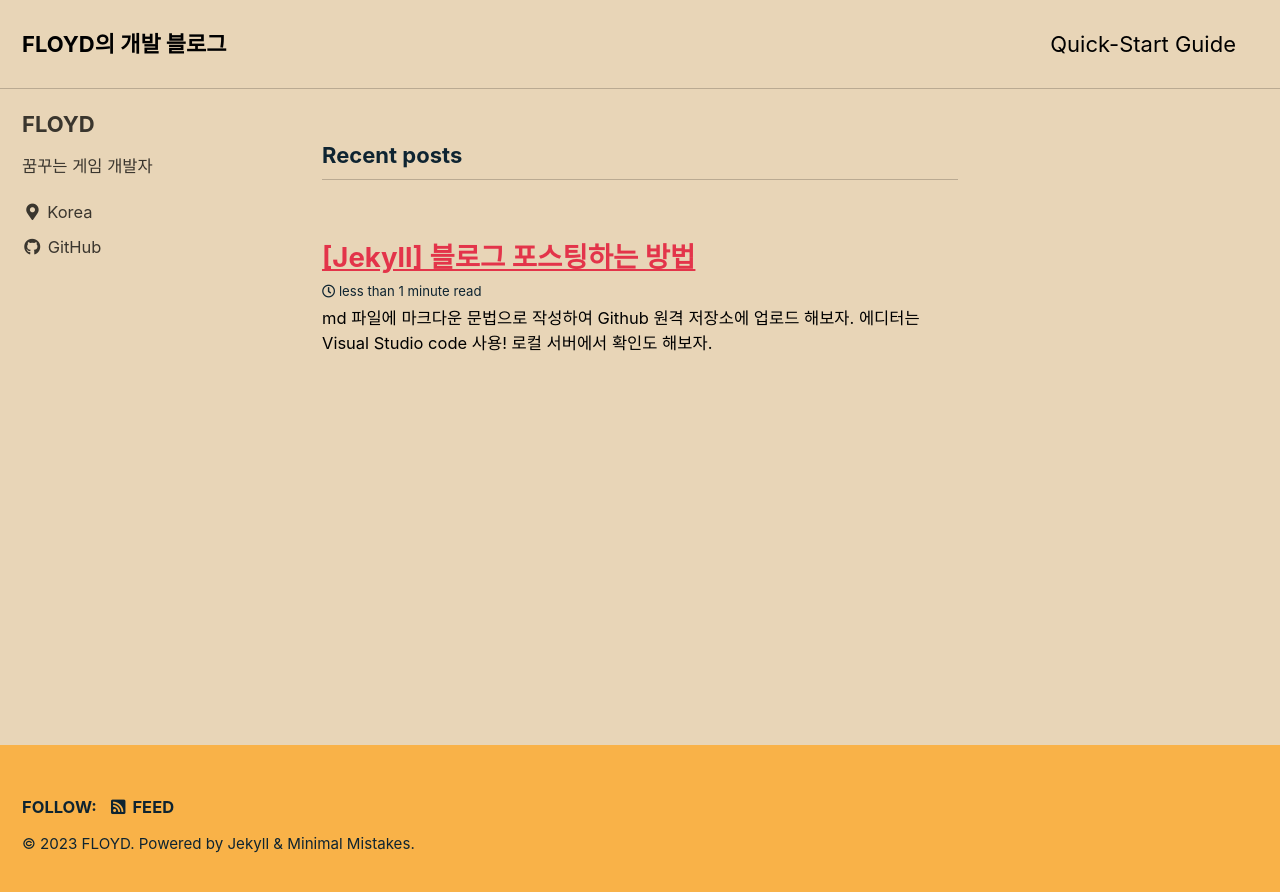
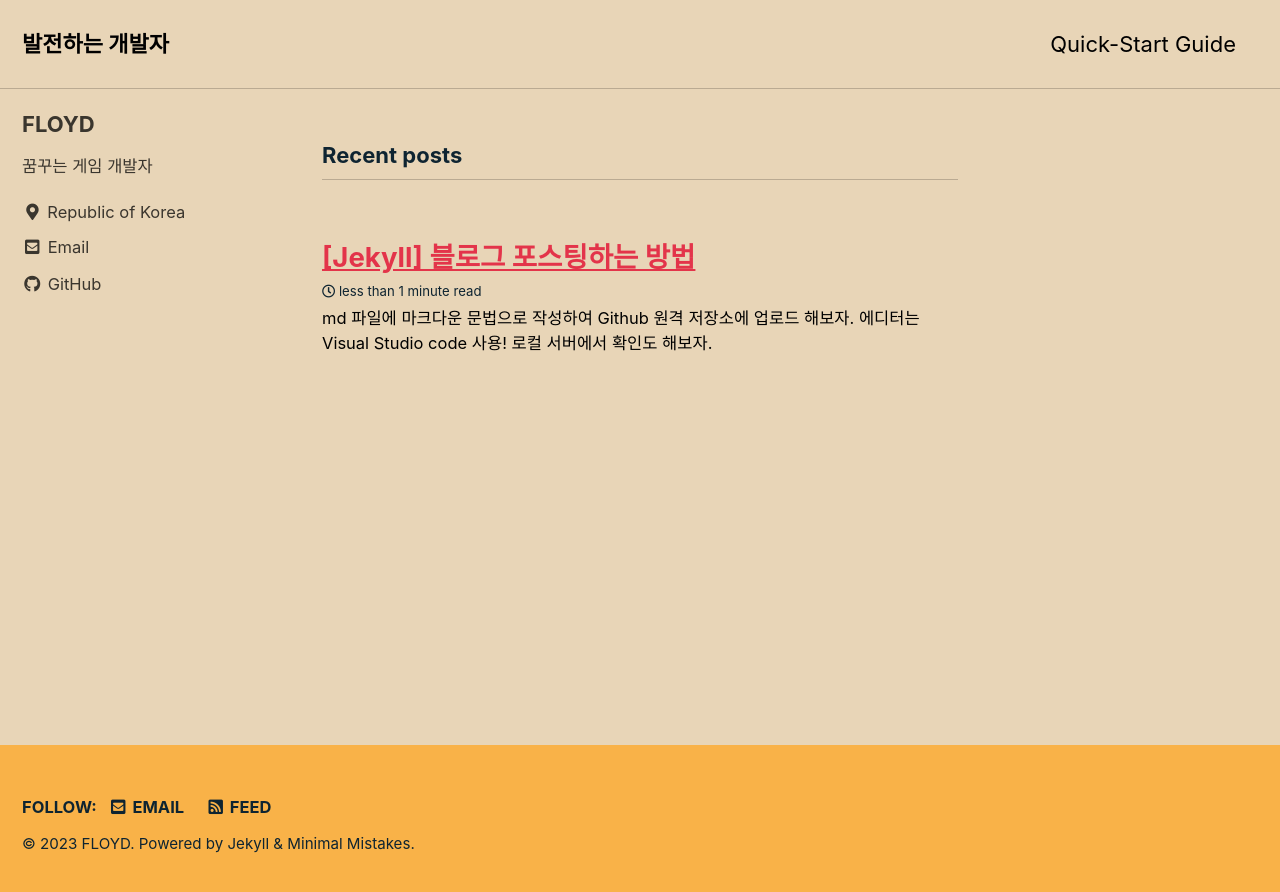
Before and after one commit to SungminPark-FLOYD/floyd.github.io, a Jekyll site: the page built from index.html, in a window 1280 px wide. Shown: the top 892 px of the page. Built offline with Jekyll 4.4.1, drawn with Linux system fonts in a browser that asks for light colours; cached includes are drawn as plain includes; the list of posts is cut into pages by our own code; some of the changed lines change nothing that is shown.

Commit message:
Update _config.yml

```diff
--- a/_config.yml
+++ b/_config.yml
@@ -20,13 +20,13 @@ title                    : "FLOYD의 개발 블로그"
 title_separator          : "-"
 subtitle                 : # site tagline that appears below site title in masthead
 name                     : "FLOYD"
-description              : "An amazing website."
-url                      : # the base hostname & protocol for your site e.g. "https://mmistakes.github.io"
+description              : "매일 반복하는 공부 습관"
+url                      : "https://sungminpark-floyd.github.io/floyd.github.io/"
 baseurl                  : # the subpath of your site, e.g. "/blog"
-repository               : # GitHub username/repo-name e.g. "mmistakes/minimal-mistakes"
+repository               : "https://github.com/SungminPark-FLOYD/floyd.github.io"
 teaser                   : # path of fallback teaser image, e.g. "/assets/images/500x300.png"
 logo                     : # path of logo image to display in the masthead, e.g. "/assets/images/88x88.png"
-masthead_title           : # overrides the website title displayed in the masthead, use " " for no title
+masthead_title           : "발전하는 개발자"
 # breadcrumbs            : false # true, false (default)
 words_per_minute         : 200
 comments:
@@ -107,12 +107,12 @@ author:
   name             : "FLOYD"
   avatar           : # path of avatar image, e.g. "/assets/images/bio-photo.jpg"
   bio              : "꿈꾸는 게임 개발자"
-  location         : "Korea"
+  location         : "Republic of Korea"
   email            :
   links:
     - label: "Email"
       icon: "fas fa-fw fa-envelope-square"
-      # url: "mailto:your.name@email.com"
+      url: "mailto:sungmin.park5941@gmail.com"
     - label: "Website"
       icon: "fas fa-fw fa-link"
       # url: "https://your-website.com"
@@ -132,6 +132,9 @@ author:
 # Site Footer
 footer:
   links:
+    - label: "Email"
+      icon: "fas fa-fw fa-envelope-square"
+      url: "mailto:sungmin.park5941@gmail.com"
     - label: "Twitter"
       icon: "fab fa-fw fa-twitter-square"
       # url:
@@ -290,3 +293,10 @@ defaults:
       comments: # true
       share: true
       related: true
+ # _pages                      : 해당 하단 영역이 새로 추가되었습니다.
+  - scope:
+      path: "_pages"
+      type: pages
+    values:
+      layout: single
+      author_profile: true
```
